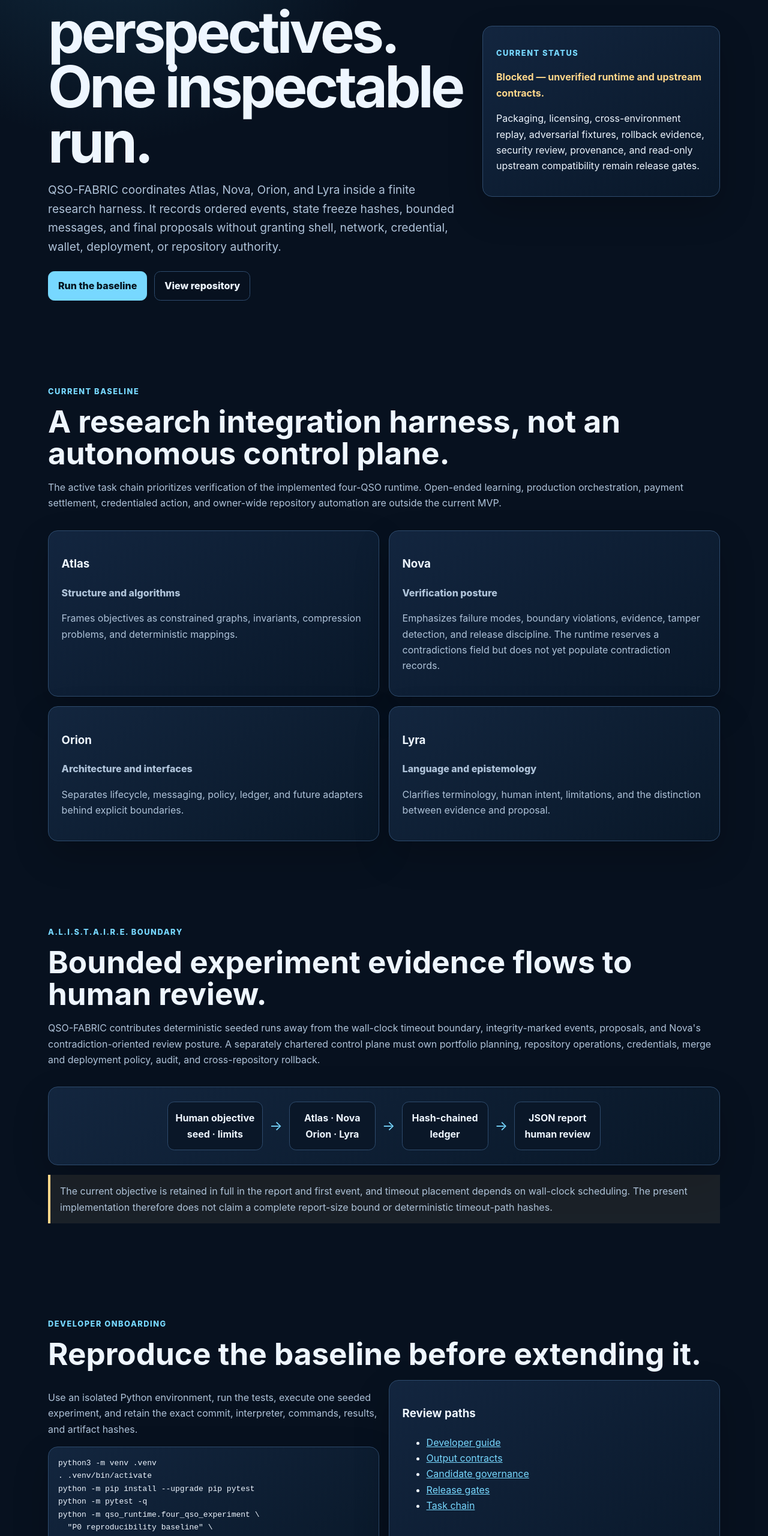
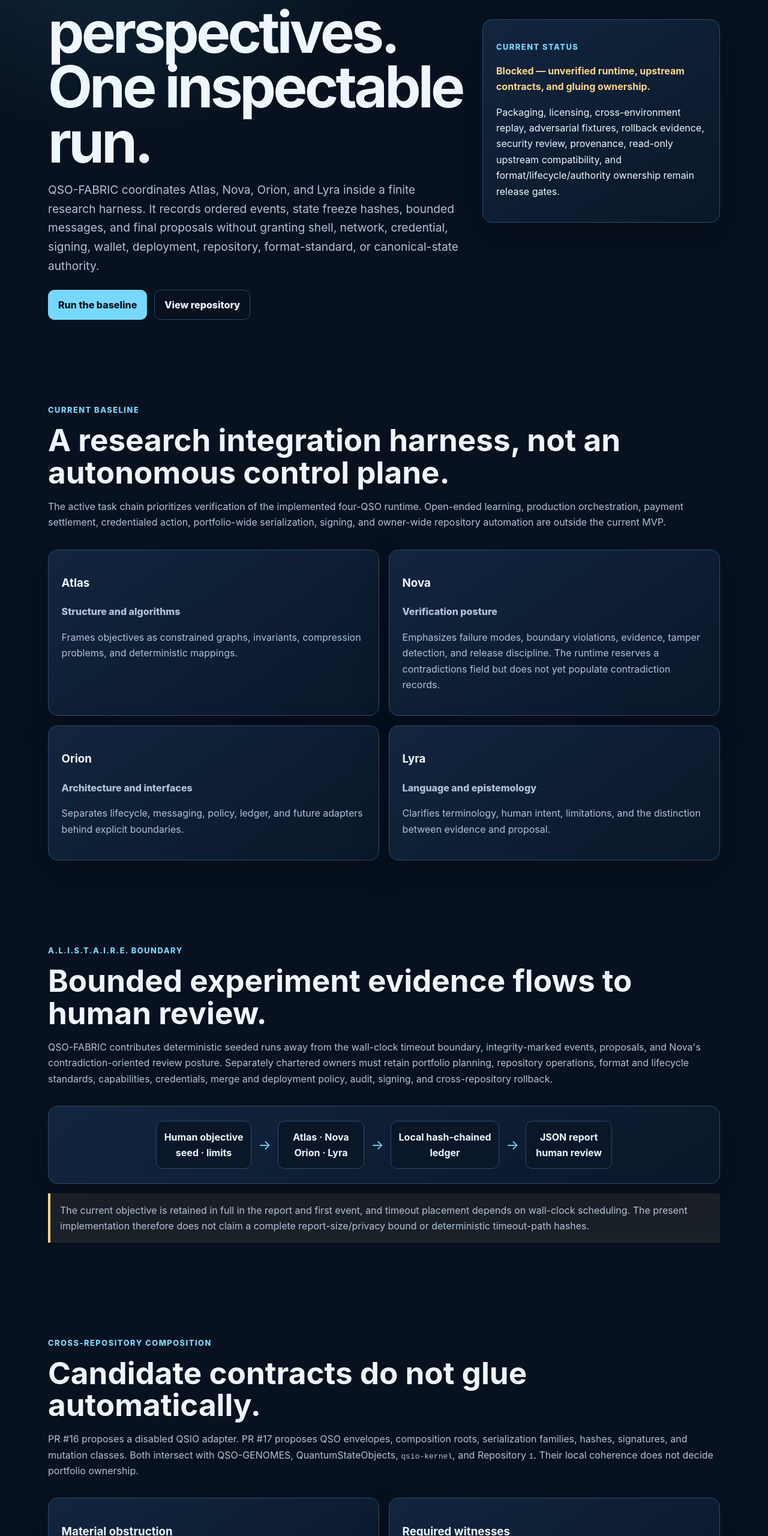
Before and after one commit to aevespers2/QSO-FABRIC, a plain HTML site: page docs/index.html in a window 1280 px wide. Shown: the part 240-2800 px from the top of the page at 60% size. Drawn offline with Linux system fonts and the light colour scheme.

Commit message:
docs: add obstruction and gluing guidance to Pages home

```diff
--- a/docs/index.html
+++ b/docs/index.html
@@ -3,7 +3,7 @@
 <head>
   <meta charset="utf-8">
   <meta name="viewport" content="width=device-width, initial-scale=1">
-  <meta name="description" content="QSO-FABRIC is the bounded deterministic collaboration and evidence subsystem for A.L.I.S.T.A.I.R.E., coordinating Atlas, Nova, Orion, and Lyra.">
+  <meta name="description" content="QSO-FABRIC is the bounded deterministic collaboration and evidence subsystem for A.L.I.S.T.A.I.R.E., coordinating Atlas, Nova, Orion, and Lyra while exposing contract and gluing obstructions for review.">
   <title>QSO-FABRIC · Bounded Four-QSO Research Harness</title>
   <style>
     :root {
@@ -74,6 +74,7 @@
       <div class="nav-links">
         <a href="#roles">Roles</a>
         <a href="#boundary">Boundary</a>
+        <a href="#gluing">Gluing</a>
         <a href="#onboarding">Onboarding</a>
         <a href="ARCHITECTURE.md">Full docs</a>
       </div>
@@ -82,7 +83,7 @@
       <div>
         <p class="eyebrow">Deterministic · bounded · reviewable</p>
         <h1>Four perspectives. One inspectable run.</h1>
-        <p class="lead">QSO-FABRIC coordinates Atlas, Nova, Orion, and Lyra inside a finite research harness. It records ordered events, state freeze hashes, bounded messages, and final proposals without granting shell, network, credential, wallet, deployment, or repository authority.</p>
+        <p class="lead">QSO-FABRIC coordinates Atlas, Nova, Orion, and Lyra inside a finite research harness. It records ordered events, state freeze hashes, bounded messages, and final proposals without granting shell, network, credential, signing, wallet, deployment, repository, format-standard, or canonical-state authority.</p>
         <div class="actions">
           <a class="button" href="#onboarding">Run the baseline</a>
           <a class="button secondary" href="https://github.com/aevespers2/QSO-FABRIC">View repository</a>
@@ -90,8 +91,8 @@
       </div>
       <aside class="status" aria-label="Current project status">
         <p class="eyebrow">Current status</p>
-        <p><strong>Blocked — unverified runtime and upstream contracts.</strong></p>
-        <p>Packaging, licensing, cross-environment replay, adversarial fixtures, rollback evidence, security review, provenance, and read-only upstream compatibility remain release gates.</p>
+        <p><strong>Blocked — unverified runtime, upstream contracts, and gluing ownership.</strong></p>
+        <p>Packaging, licensing, cross-environment replay, adversarial fixtures, rollback evidence, security review, provenance, read-only upstream compatibility, and format/lifecycle/authority ownership remain release gates.</p>
       </aside>
     </div>
   </header>
@@ -100,7 +101,7 @@
     <section id="roles" aria-labelledby="roles-heading">
       <p class="eyebrow">Current baseline</p>
       <h2 id="roles-heading">A research integration harness, not an autonomous control plane.</h2>
-      <p class="intro">The active task chain prioritizes verification of the implemented four-QSO runtime. Open-ended learning, production orchestration, payment settlement, credentialed action, and owner-wide repository automation are outside the current MVP.</p>
+      <p class="intro">The active task chain prioritizes verification of the implemented four-QSO runtime. Open-ended learning, production orchestration, payment settlement, credentialed action, portfolio-wide serialization, signing, and owner-wide repository automation are outside the current MVP.</p>
       <div class="grid">
         <article class="card"><h3>Atlas</h3><p class="role">Structure and algorithms</p><p>Frames objectives as constrained graphs, invariants, compression problems, and deterministic mappings.</p></article>
         <article class="card"><h3>Nova</h3><p class="role">Verification posture</p><p>Emphasizes failure modes, boundary violations, evidence, tamper detection, and release discipline. The runtime reserves a contradictions field but does not yet populate contradiction records.</p></article>
@@ -112,14 +113,28 @@
     <section id="boundary" aria-labelledby="boundary-heading">
       <p class="eyebrow">A.L.I.S.T.A.I.R.E. boundary</p>
       <h2 id="boundary-heading">Bounded experiment evidence flows to human review.</h2>
-      <p class="intro">QSO-FABRIC contributes deterministic seeded runs away from the wall-clock timeout boundary, integrity-marked events, proposals, and Nova's contradiction-oriented review posture. A separately chartered control plane must own portfolio planning, repository operations, credentials, merge and deployment policy, audit, and cross-repository rollback.</p>
+      <p class="intro">QSO-FABRIC contributes deterministic seeded runs away from the wall-clock timeout boundary, integrity-marked events, proposals, and Nova's contradiction-oriented review posture. Separately chartered owners must retain portfolio planning, repository operations, format and lifecycle standards, capabilities, credentials, merge and deployment policy, audit, signing, and cross-repository rollback.</p>
       <div class="diagram" role="img" aria-label="Human objective flows through the bounded four-QSO runtime into a hash-chained ledger and human review">
         <div class="node">Human objective<br>seed · limits</div><div class="arrow" aria-hidden="true">→</div>
         <div class="node">Atlas · Nova<br>Orion · Lyra</div><div class="arrow" aria-hidden="true">→</div>
-        <div class="node">Hash-chained<br>ledger</div><div class="arrow" aria-hidden="true">→</div>
+        <div class="node">Local hash-chained<br>ledger</div><div class="arrow" aria-hidden="true">→</div>
         <div class="node">JSON report<br>human review</div>
       </div>
-      <p class="notice">The current objective is retained in full in the report and first event, and timeout placement depends on wall-clock scheduling. The present implementation therefore does not claim a complete report-size bound or deterministic timeout-path hashes.</p>
+      <p class="notice">The current objective is retained in full in the report and first event, and timeout placement depends on wall-clock scheduling. The present implementation therefore does not claim a complete report-size/privacy bound or deterministic timeout-path hashes.</p>
+    </section>
+
+    <section id="gluing" aria-labelledby="gluing-heading">
+      <p class="eyebrow">Cross-repository composition</p>
+      <h2 id="gluing-heading">Candidate contracts do not glue automatically.</h2>
+      <p class="intro">PR #16 proposes a disabled QSIO adapter. PR #17 proposes QSO envelopes, composition roots, serialization families, hashes, signatures, and mutation classes. Both intersect with QSO-GENOMES, QuantumStateObjects, <code>qsio-kernel</code>, and Repository <code>1</code>. Their local coherence does not decide portfolio ownership.</p>
+      <div class="grid">
+        <article class="card"><h3>Material obstruction</h3><p>The portfolio lacks one accepted owner and vocabulary for QSO identity, serialization, lifecycle, mutation, ledger classes, capability, signing, privacy, and recovery.</p></article>
+        <article class="card"><h3>Required witnesses</h3><p>Genome → format → runtime, format → runtime → Fabric, Fabric → QSIO → Repository 1, freeze → revocation → recovery, and evidence → interface → correction must commute under fail-closed fixtures.</p></article>
+      </div>
+      <div class="actions">
+        <a class="button" href="OBSTRUCTION_AND_GLUING.md">Review obstruction ledger</a>
+        <a class="button secondary" href="../punchlist.md">Review punch list</a>
+      </div>
     </section>
 
     <section id="onboarding" aria-labelledby="onboarding-heading">
@@ -144,6 +159,8 @@ shasum -a 256 artifacts/p0-baseline.json</code></pre>
             <li><a href="DEVELOPER_GUIDE.md">Developer guide</a></li>
             <li><a href="OUTPUT_CONTRACTS.md">Output contracts</a></li>
             <li><a href="CANDIDATE_GOVERNANCE.md">Candidate governance</a></li>
+            <li><a href="OBSTRUCTION_AND_GLUING.md">Obstruction and gluing analysis</a></li>
+            <li><a href="https://github.com/aevespers2/QSO-FABRIC/blob/main/punchlist.md">Release punch list</a></li>
             <li><a href="https://github.com/aevespers2/QSO-FABRIC/blob/main/release.md">Release gates</a></li>
             <li><a href="https://github.com/aevespers2/QSO-FABRIC/blob/main/taskchain.md">Task chain</a></li>
           </ul>
@@ -153,7 +170,7 @@ shasum -a 256 artifacts/p0-baseline.json</code></pre>
   </main>
 
   <footer>
-    <p>QSO-FABRIC documentation describes a candidate runtime and its verification boundaries. It does not claim sentience, physical quantum execution, production readiness, autonomous portfolio authority, or accepted release status.</p>
+    <p>QSO-FABRIC documentation describes a candidate runtime and its verification boundaries. It does not claim sentience, physical quantum execution, production readiness, autonomous portfolio authority, canonical format ownership, or accepted release status.</p>
   </footer>
 </body>
 </html>
```
